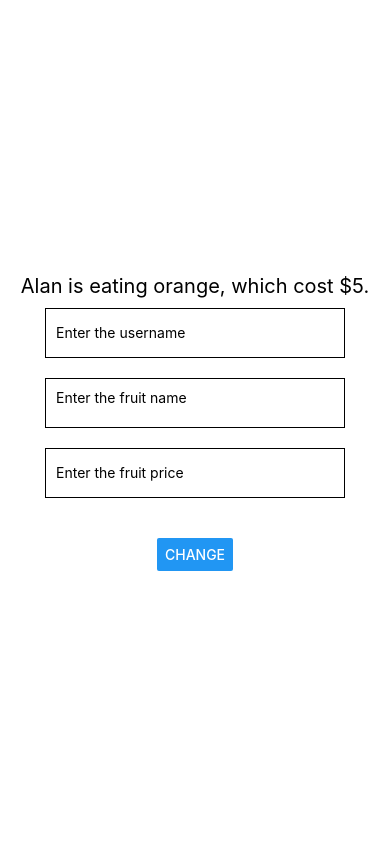
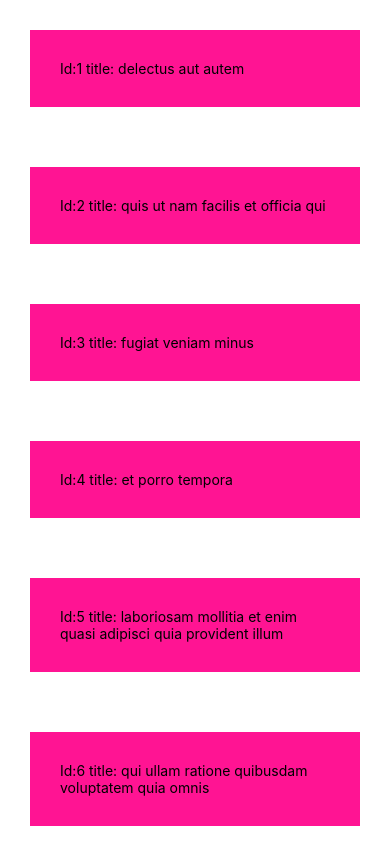
Before and after one commit to The-Rigo/testing_react_native, a React Native app: screen / in a window 390 px wide. Built offline with nearby package versions, Linux system fonts and the light colour scheme.

Commit message:
List view

```diff
--- a/App.js
+++ b/App.js
@@ -1,37 +1,76 @@
-import { StatusBar } from 'expo-status-bar';
 import React, { useState } from 'react';
-import { StyleSheet, Text, View, Button, TextInput } from 'react-native';
-
+import { ScrollView, StyleSheet, Text, View } from 'react-native';
+//ScroolView es que toca pantalla como mover a abajo o arriba
 export default function App() {
-  const [user, setUser]=useState("Alan")
-  const [fruit, setFruit]= useState({name:"orange", price:5})
-  const pressHandler = ()=>{
-    setUser("Peter")
-    setFruit({name:"Apple",price: 8})
-  }
+  const [todos, setTodos]=useState([
+    {
+      "userId": 1,
+      "id": 1,
+      "title": "delectus aut autem",
+      "completed": false
+    },
+    {
+      "userId": 1,
+      "id": 2,
+      "title": "quis ut nam facilis et officia qui",
+      "completed": false
+    },
+    {
+      "userId": 1,
+      "id": 3,
+      "title": "fugiat veniam minus",
+      "completed": false
+    },
+    {
+      "userId": 1,
+      "id": 4,
+      "title": "et porro tempora",
+      "completed": true
+    },
+    {
+      "userId": 1,
+      "id": 5,
+      "title": "laboriosam mollitia et enim quasi adipisci quia provident illum",
+      "completed": false
+    },
+    {
+      "userId": 1,
+      "id": 6,
+      "title": "qui ullam ratione quibusdam voluptatem quia omnis",
+      "completed": false
+    },
+    {
+      "userId": 1,
+      "id": 7,
+      "title": "illo expedita consequatur quia in",
+      "completed": false
+    },
+    {
+      "userId": 1,
+      "id": 8,
+      "title": "quo adipisci enim quam ut ab",
+      "completed": true
+    },
+    {
+      "userId": 1,
+      "id": 9,
+      "title": "molestiae perspiciatis ipsa",
+      "completed": false
+    },
+    {
+      "userId": 1,
+      "id": 10,
+      "title": "illo est ratione doloremque quia maiores aut",
+      "completed": true
+    }])
   return (
     <View style={styles.container}>
-      <Text style={styles.mytext}>{user} is eating {fruit.name},
-      which cost ${fruit.price}.</Text>
-      <TextInput style={styles.textinput}
-        placeholder="Enter the username"
-        onChange = {e=>setUser(e.target.value)}
-      />
-      <TextInput style={styles.textinput}
-        multiline
-        placeholder="Enter the fruit name"
-        onChange = {e=>setFruit({...fruit, name: e.target.value})}
-      />
-      <TextInput style={styles.textinput}
-        keyboardType="numeric"
-        placeholder="Enter the fruit price"
-        onChange = {e=>setFruit({...fruit, price: e.target.value})}
-      />
-      <View style ={styles.buttonstyle}>
-        <Button title = "Change"
-        onPress={pressHandler}
-        /></View>
-      <StatusBar style="auto" />
+      <ScrollView>
+      {todos.map(todo=>(<View key={todo.id} style={styles.todo}>
+          <Text>Id:{todo.id} title: {todo.title}</Text>
+        </View>)
+      )}
+      </ScrollView>
     </View>
   );
 }
@@ -40,21 +79,14 @@
   container: {
     flex: 1,
     backgroundColor: '#fff',
-    alignItems: 'center',
-    justifyContent: 'center',
+    //alignItems: 'center',
+    //justifyContent: 'center',
   },
-  textinput:{
-    borderWidth:1,
-    borderColor:'black',
-    width:300,
-    height:50,
-    padding:10,
-    margin:10
-  },
-  buttonstyle:{
-    marginTop: 30
-  },
-  mytext:{
-    fontSize:20
+  todo: {
+    margin: 30,
+    backgroundColor: 'deeppink',
+    color: 'white',
+    fontSize: 30,
+    padding:30
   }
 });
```
